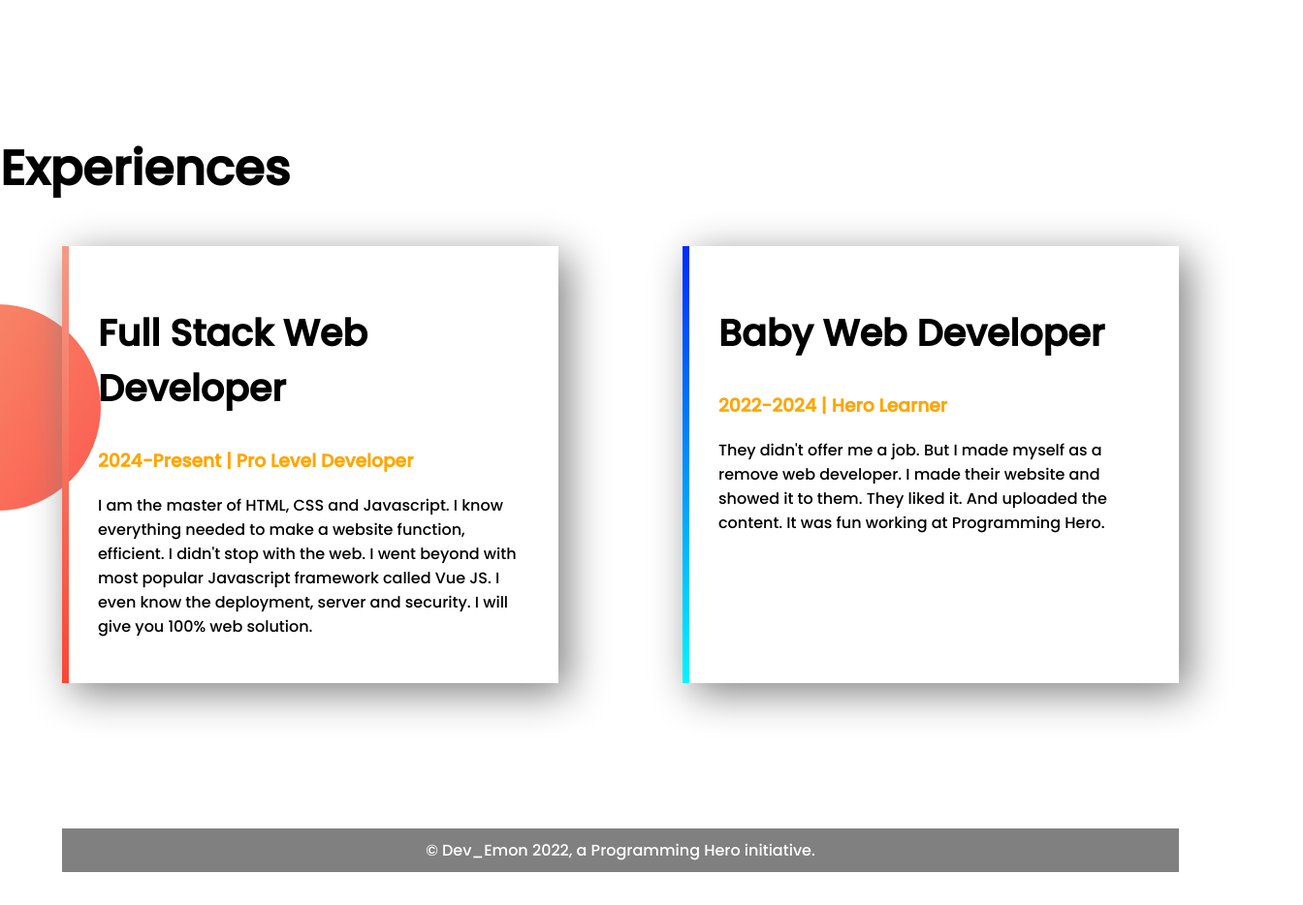
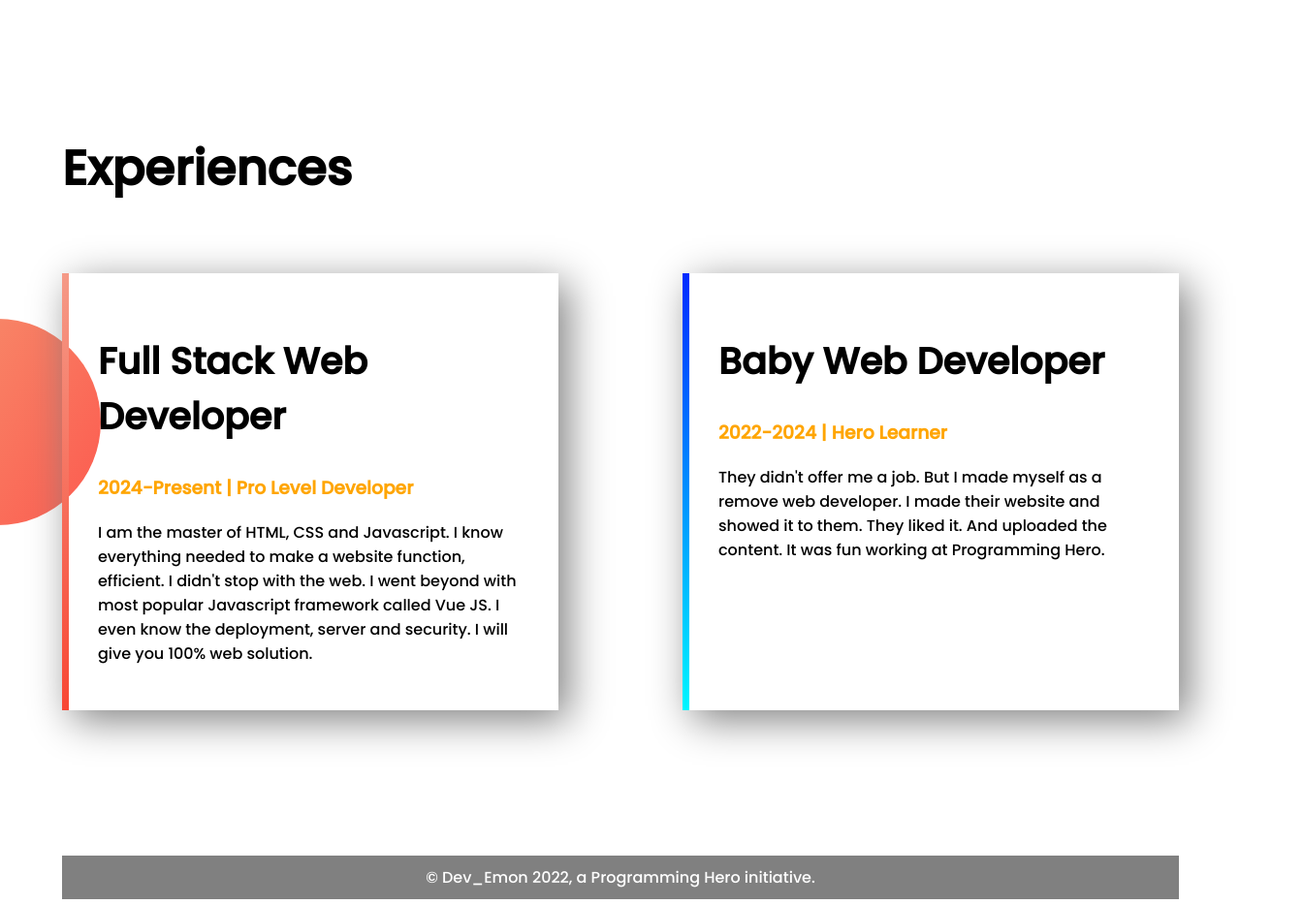
Before and after one commit to mdnaimurrahaman/Developr-Protfolio, a plain HTML site: page index.html in a window 1280 px wide. Shown: the part 1160-2094 px from the top of the page at 97% size, 1344 px wide, since content can reach past the window. Drawn offline with Linux system fonts and the light colour scheme.

Commit message:
experince-aline

```diff
--- a/index.html
+++ b/index.html
@@ -38,7 +38,7 @@
         </div>
     </section>
     <section class="experience-aria">
-        <h1>Experiences</h1>
+        <div class="experince-aline"><h1>Experiences</h1></div>
         <div class="container-flex ">
             <div id="full-stack-dev" class="welcome-side experience-item">
                 <h2>Full Stack Web Developer</h2>
--- a/style.css
+++ b/style.css
@@ -67,6 +67,13 @@ h2{
     margin-right: 10%;
 }
 
+.experince-aline{
+    width: 100%;
+    margin-left: 5%;
+    margin-bottom: 70px;
+
+}
+
 .experience-item{
     box-shadow: 10px 10px 40px gray;
     width: 40%;
```
